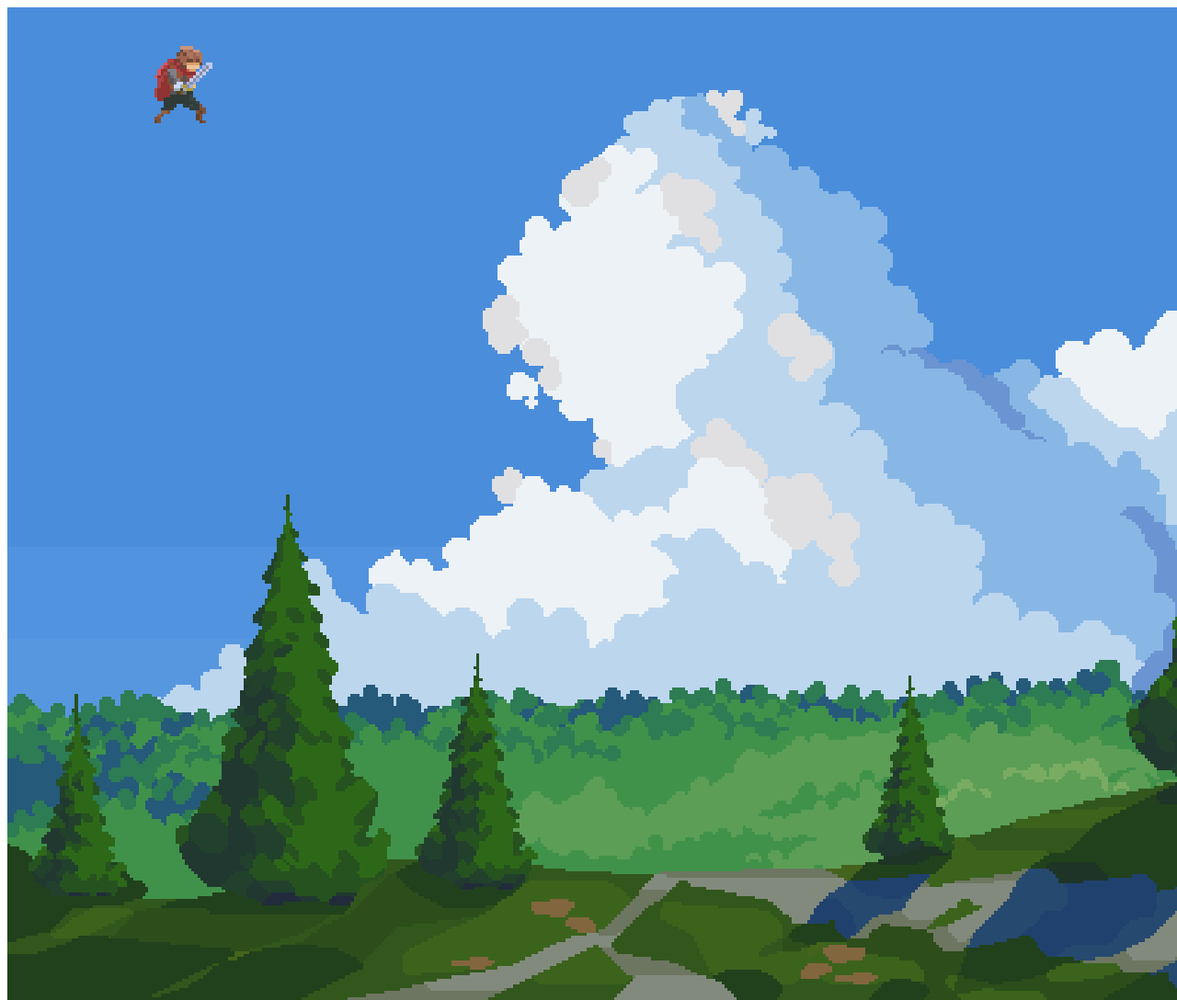
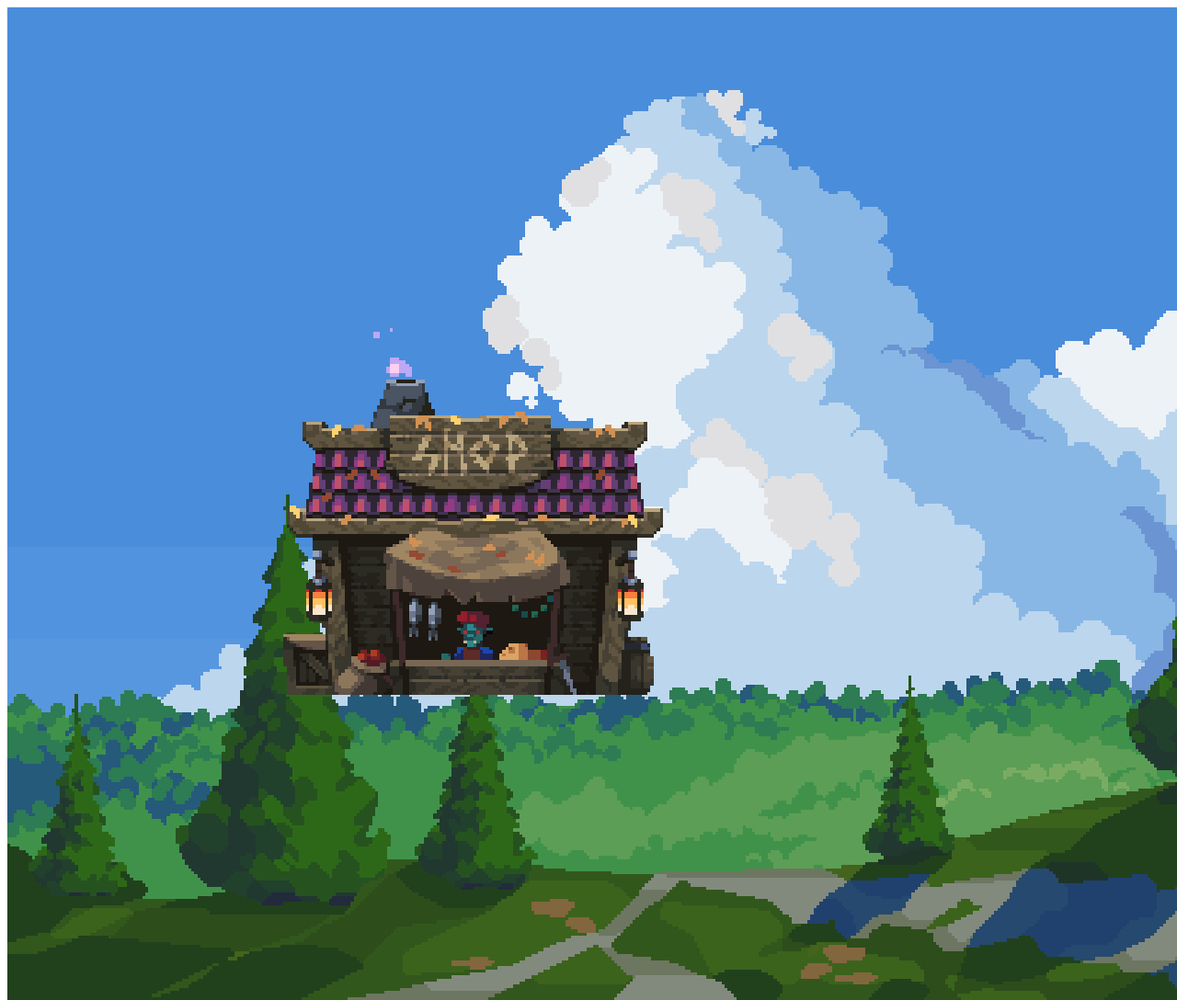
Before and after one commit to TarikVu/SlimeBasher, a plain HTML site: page index.html in a window 1280 px wide. Shown: the top 1088 px of the page at 92% size. Drawn offline with Linux system fonts and the light colour scheme.

Commit message:
Starting spritesheet implementations.

```diff
--- a/index.html
+++ b/index.html
@@ -21,6 +21,8 @@
     <script src="js/game.js"></script>
     <script src="js/index.js"></script>
     <script src="js/keyhandler.js"></script>
+    <script src="js/utils.js"></script>
+
 
 </body>
 
--- a/js/game.js
+++ b/js/game.js
@@ -1,55 +1,75 @@
+// Represents the game world filled with sprites and the backgrounnd.
+// Images are preloaded in as a promise, and then Sprite classes are
+// Invoked with the image object.  The reason for preloading is to be
+// able to access the image width and height to dynamically split
+// the Spritesheet class (assumming the sprite sheet is divided evenly.)
 class Game {
     constructor() {
 
+        this.background = new Image()
+        this.background.src = './img/field.png'
+        this.sprites = []
+
+        // Dictionary of images ready to be loaded as a Sprite
+        const finishedimages = new Object()
+
+        // List of path's to the sprite sheets
+        const imageUrls = [
+            './img/shop.png',
+            './img/mc-sheet.png'
+        ];
 
 
-        this.background = new Image()
-        this.background.src = './img/field.png'
-
-        const shop = new Sprite({
-            position: { x: 100, y: 600 },
-            imageSrc: './img/shop.png',
-            scale: 3.5,
-            rows: 1,
-            cols: 6,
-            width:50,
-            height:150
-        })
+        // Used to load images (ref README)
+        const loadImage = src =>
+            new Promise((resolve, reject) => {
+                const img = new Image();
+                img.onload = () => resolve(img);
+                img.onerror = reject;
+                img.src = src;
+            });
 
 
-        // MAKE METHODS FOR SPLITTING UP SHEET
-        // AND SETTING DIFFERENT ANIMATION Sections
-        const mc = new Sprite({
-            position: { x: 100, y: 0 },
-            imageSrc: './img/mc-sheet.png',
-            scale: 3.5,
-            rows: 11,
-            cols: 7,
-            // Source image dimensions
-            srcDims: {width: 350, height: 407},
-            frDims: {width: 50, height: 37}
-        })
+        // Loads the Images as a promise and then constructs Sprites
+        Promise.all(imageUrls.map(loadImage)).then(images => {
+
+            // Adds to dictionary
+            // The key of the image file is
+            // the full file name within the "img" folder.
+            images.forEach((image) =>
+                finishedimages[image.src.split('img/').pop()] = image
+            );
+
+            // Construct the Sprites of the game world.
+            const shop = new SpriteSheet({
+                image: finishedimages["shop.png"],
+                scale: 3.5,
+                position: { x: 300, y: 300 },
+                ColRow: { cols: 6, rows: 1 },
+            })
+
+             const mc = new SpriteSheet({
+                image: finishedimages["mc-sheet.png"],
+                scale: 3.5,
+                position: {x: 300, y: 300},
+                ColRow: { cols: 7, rows: 11 },
+            })
 
 
+            // Push to list of sprites to be drawn.
+            this.sprites.push(shop)
 
-
-
-        this.sprites = []
-        //this.sprites.push(shop)
-        this.sprites.push(mc)
-        console.log(mc)
-
-       // this.sprites.push(this.background)
+        })
     }
 
 
 
 
-
-
+    // Draws the game world.
+    // BG first, then list of sprites.
+    // When a SpriteSheet object is updated, update invokes draw w/ ctx
     draw() {
-
-        ctx.drawImage(this.background,0,0,canvas.width,canvas.height)
+        ctx.drawImage(this.background, 0, 0, canvas.width, canvas.height)
         this.sprites.forEach((element) => element.update());
     }
 
--- a/js/index.js
+++ b/js/index.js
@@ -1,8 +1,7 @@
+// @Author: Tarik Vu
 // import the canvas and context
 const canvas = document.getElementById("gamescreen")
 const ctx = canvas.getContext('2d');
-
-
 
 // Set up game screen
 canvas.width = 1920
@@ -10,23 +9,23 @@ canvas.height = 1080
 
 const game = new Game()
 
+// For animation purposes
+var stop = false;
 
-// Animation Code
-var stop = false;
+// Sharpens pixel art sprites
+ctx.imageSmoothingEnabled = false;
 animate()
 
+// Main loop to invoke drawing the game.
+function animate() {
 
-function animate() {
-    ctx.imageSmoothingEnabled = false;
-    if (stop){
+    if (stop) {
         return;
     }
 
     // request another frame
     requestAnimationFrame(animate);
 
-
-
     game.draw()
 
 }
--- a/js/sprites.js
+++ b/js/sprites.js
@@ -1,63 +1,64 @@
-// SpriteSheet
-class Sprite {
+// SpriteSheet Class refactored to suit entire sprite sheets
+// Instead of individual sprites / one row of animations.
+class SpriteSheet {
   constructor({
+    image,
+    scale = 1,
     position,
-    imageSrc,
-    scale = 1,
-    rows = 1,
-    cols = 1,
-    srcDims= {width: 0, height:0},
-    frDims= {width: 0, height:0}
-
+    ColRow = { cols: 0, rows: 0 },
   }) {
 
+    this.image = image
+    this.scale = scale
     this.position = position
-    this.srcDims = srcDims
-    this.frDims = frDims
+    this.cols = ColRow.cols
+    this.rows = ColRow.rows
 
-    this.image = new Image()
-    this.image.src = imageSrc
-    this.scale = scale
+    // Sets the sprite's dimensions relative to the rows and col
+    this.spriteDims = { width: 0, height: 0 }
+    this.spriteDims.width = this.image.width / this.cols
+    this.spriteDims.height = this.image.height / this.rows
 
-    this.rows = rows
-    this.cols = cols
+    // Used to keep track of where we are on the SpriteSheet.
+    this.curCol = 0
+    this.curRow = 0
 
-
-    this.framesCurrent = 0
+    // Frame logic, framesHold affects animation cycling speed.
+    this.framesMax = 6
     this.framesElapsed = 0
-    this.framesHold = 12
-
+    this.framesHold = 25
 
   }
 
 
+
   // drawImage(image, sx, sy, sWidth, sHeight, dx, dy, dWidth, dHeight)
-
   // sx, sy : the top left corner of the sourced image to start the crop
   // sWidth,sHeight : the size of the rectangle to grab from img
-
   // dx, dy: Cordinates of the destination to draw the image
   // dWidth, dHeight: size of the image drawn. (scaling here)
   draw() {
 
+    console.log(this)
     ctx.drawImage(
       this.image,
 
-      // sx, sy
-      this.framesCurrent * (this.srcDims.width / this.cols),
-      this.frDims.height * 8,
+      // Crop source sx,sy  (Assuming the sheet has equal spacing all around.)
+      this.curCol * (this.image.width / this.cols),
+      this.curRow * (this.image.height / this.rows),
 
       // sWidth, sHeight
-      this.srcDims.width / this.cols,
-      this.srcDims.height / this.rows,
+      this.spriteDims.width,
+      this.spriteDims.height,
 
       // frame position to be drawn on target canvas
       this.position.x,
       this.position.y,
 
       // width & height of redrawn frame
-      this.frDims.width  * this.scale,
-      this.frDims.height * this.scale
+      this.spriteDims.width * this.scale,
+      this.spriteDims.height * this.scale
+
     )
   }
 
@@ -65,12 +66,13 @@ class Sprite {
     this.framesElapsed++
 
     if (this.framesElapsed % this.framesHold === 0) {
-      if (this.framesCurrent < this.cols - 1) {
-        this.framesCurrent++
+      if (this.curCol < this.framesMax - 1) {
+        this.curCol++
       } else {
-        this.framesCurrent = 0
+        this.curCol = 0
       }
     }
+
   }
 
   update() {
--- /dev/null
+++ b/js/utils.js
@@ -0,0 +1 @@
+/* Empty for now. */
```
Also changed, not shown: README.md.
